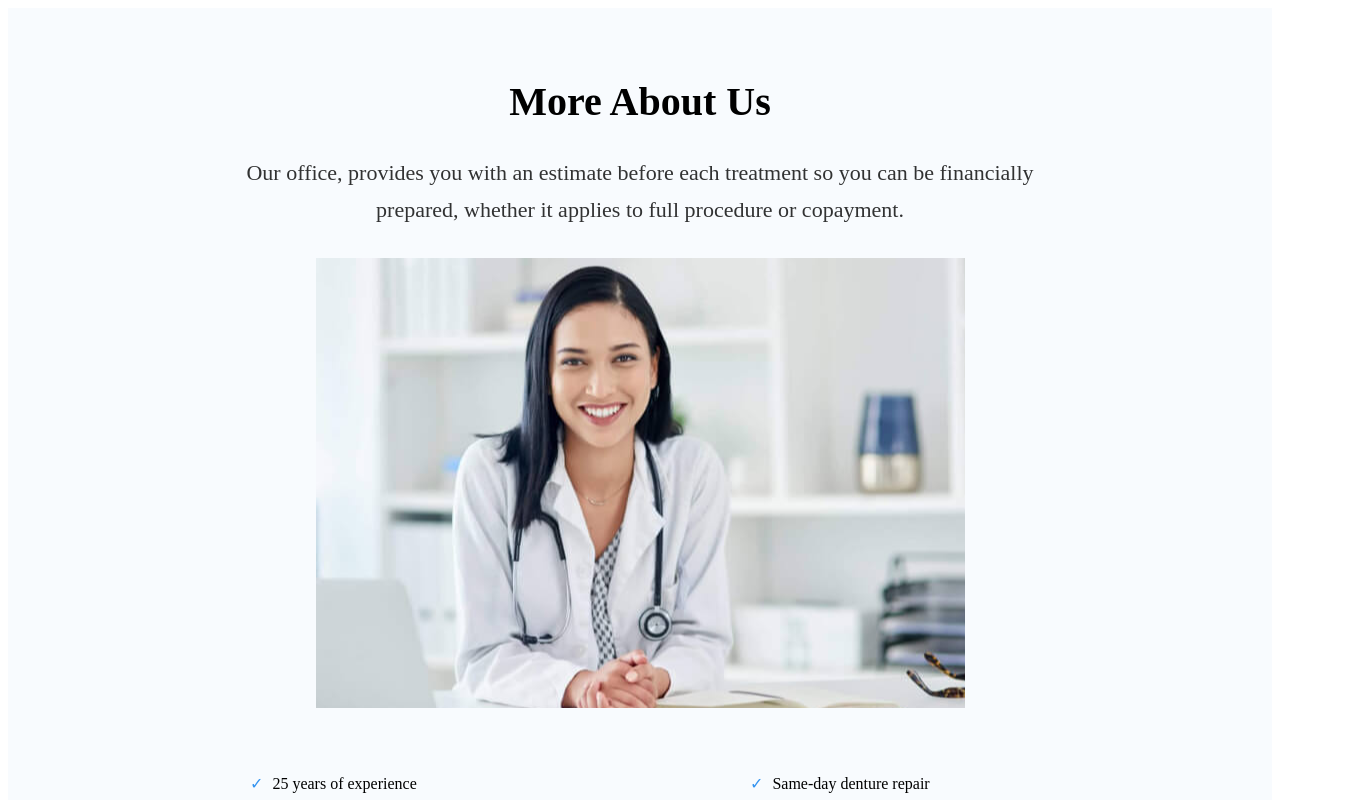
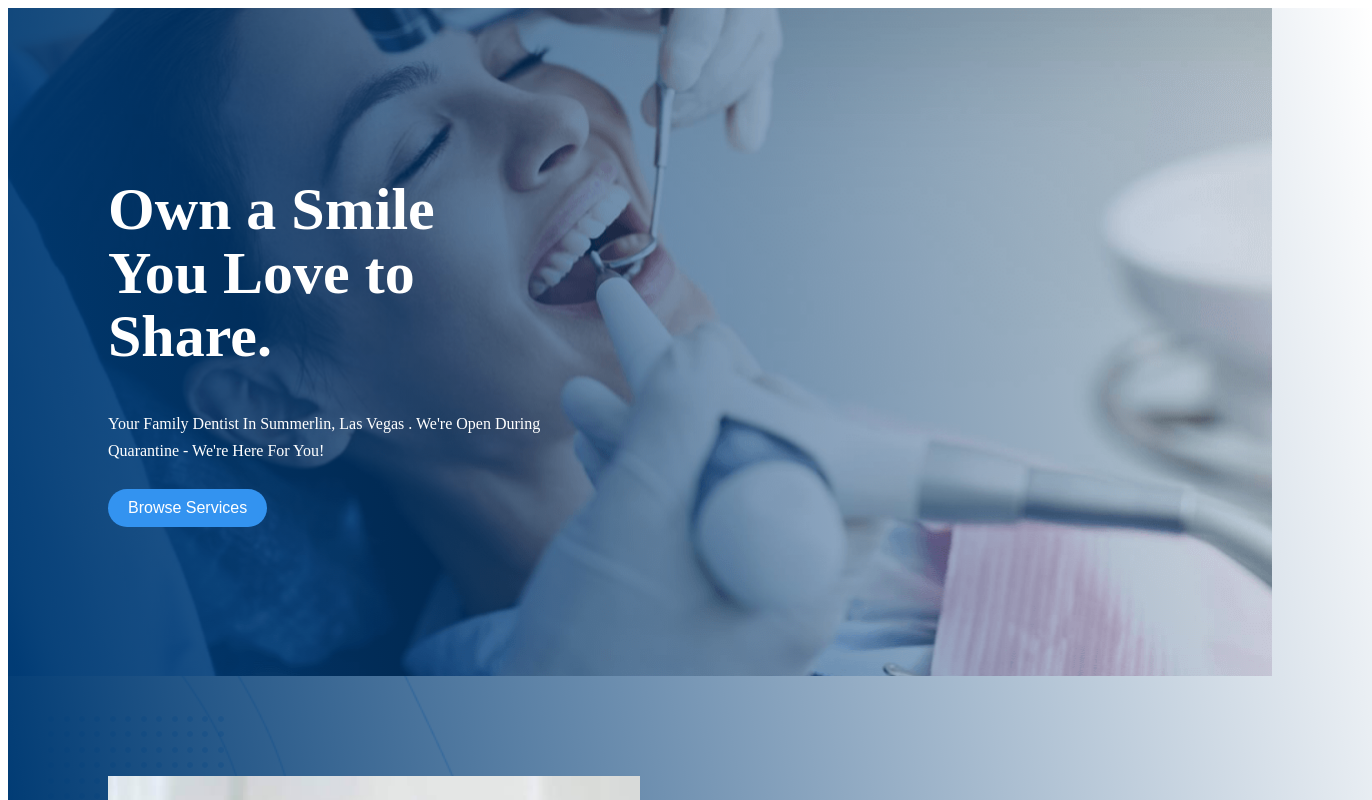
Before and after one commit to idenispankov/lake_mead_dental_next_js, a Next.js app: page / in a window 1280 px wide. Shown: the top 800 px of the page, 1372 px wide, since content can reach past the window. Built offline with nearby package versions, Linux system fonts and the light colour scheme.

Commit message:
uncomment sections

```diff
--- a/pages/index.js
+++ b/pages/index.js
@@ -14,10 +14,10 @@ export default function Home() {
         </title>
         <meta name='description' content='Generated by create next app' />
       </Head>
-      {/* <Banner />
+      <Banner />
       <AboutDoctor />
       <Treatments />
-      <WhyUs /> */}
+      <WhyUs />
       <MoreAboutUs />
     </>
   );
```
